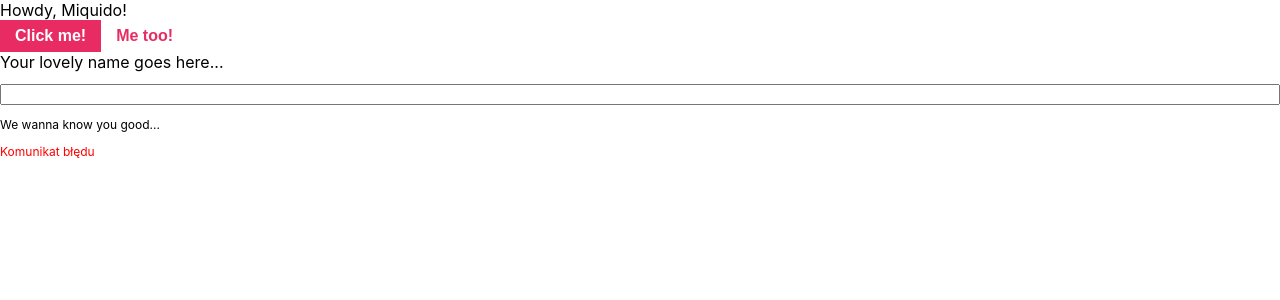
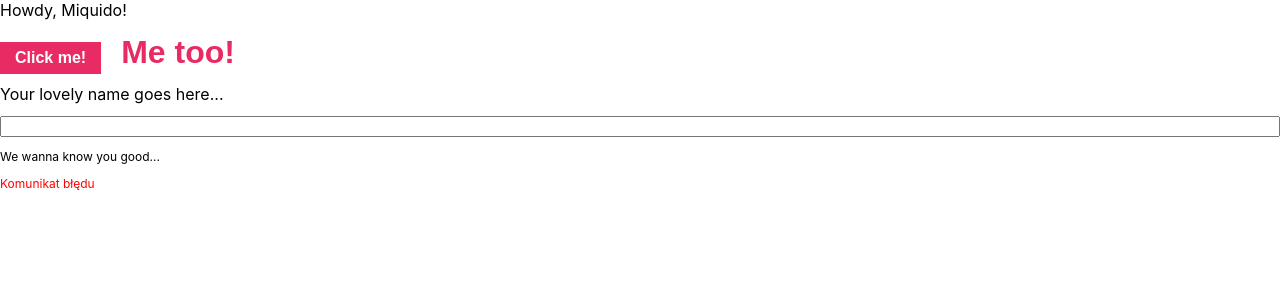
Before and after one commit to thismrojek/mq-react-aria-example, a React (Create React App) app: page / in a window 1280 px wide. Shown: the top 300 px of the page. Built offline with nearby package versions, Linux system fonts and the light colour scheme.

Commit message:
Extending props example

```diff
--- a/src/App.tsx
+++ b/src/App.tsx
@@ -1,17 +1,19 @@
-import { Button } from './components/adobe-aria/button/Button';
-import { Input } from './components/adobe-aria/input/Input';
-import { ToggleButon } from './components/adobe-aria/toggle-button/ToggleButton';
+import { Button } from "./components/adobe-aria/button/Button";
+import { Input } from "./components/adobe-aria/input/Input";
+import { ToggleButon } from "./components/adobe-aria/toggle-button/ToggleButton";
 
 function App() {
   return (
     <div>
-      <header>
-        Howdy, Miquido!
-      </header>
+      <header>Howdy, Miquido!</header>
       <main>
         <Button>Click me!</Button>
-        <ToggleButon>Me too!</ToggleButon>
-        <Input label="Your lovely name goes here..." description="We wanna know you good..." errorMessage="Komunikat błędu" />
+        <ToggleButon size="large">Me too!</ToggleButon>
+        <Input
+          label="Your lovely name goes here..."
+          description="We wanna know you good..."
+          errorMessage="Komunikat błędu"
+        />
       </main>
     </div>
   );
--- a/src/components/adobe-aria/toggle-button/ToggleButton.css
+++ b/src/components/adobe-aria/toggle-button/ToggleButton.css
@@ -26,3 +26,8 @@
   background-color: #e92b64;
   color: white;
 }
+
+.toggleButtonLarge {
+  font-size: 32px;
+  padding: 8px 20px;
+}
--- a/src/components/adobe-aria/toggle-button/ToggleButton.tsx
+++ b/src/components/adobe-aria/toggle-button/ToggleButton.tsx
@@ -5,7 +5,11 @@ import { AriaToggleButtonProps, useToggleButton } from "react-aria";
 import "./ToggleButton.css";
 import classNames from "classnames";
 
-export const ToggleButon = (props: AriaToggleButtonProps<ElementType>) => {
+type ToggleButtonProps = AriaToggleButtonProps<ElementType> & {
+  size?: 'small' | 'large'
+}
+
+export const ToggleButon = (props: ToggleButtonProps) => {
   const ref = useRef(null);
   const state = useToggleState(props);
   const { buttonProps, isPressed } = useToggleButton(props, state, ref);
@@ -15,6 +19,7 @@ export const ToggleButon = (props: AriaToggleButtonProps<ElementType>) => {
     toggleButtonPressed: isPressed && !isSelected,
     toggleButtonSelected: !isPressed && isSelected,
     toggleButtonPressedSelected: isPressed && isSelected,
+    toggleButtonLarge: props.size === 'large',
   })
 
   return (
```
